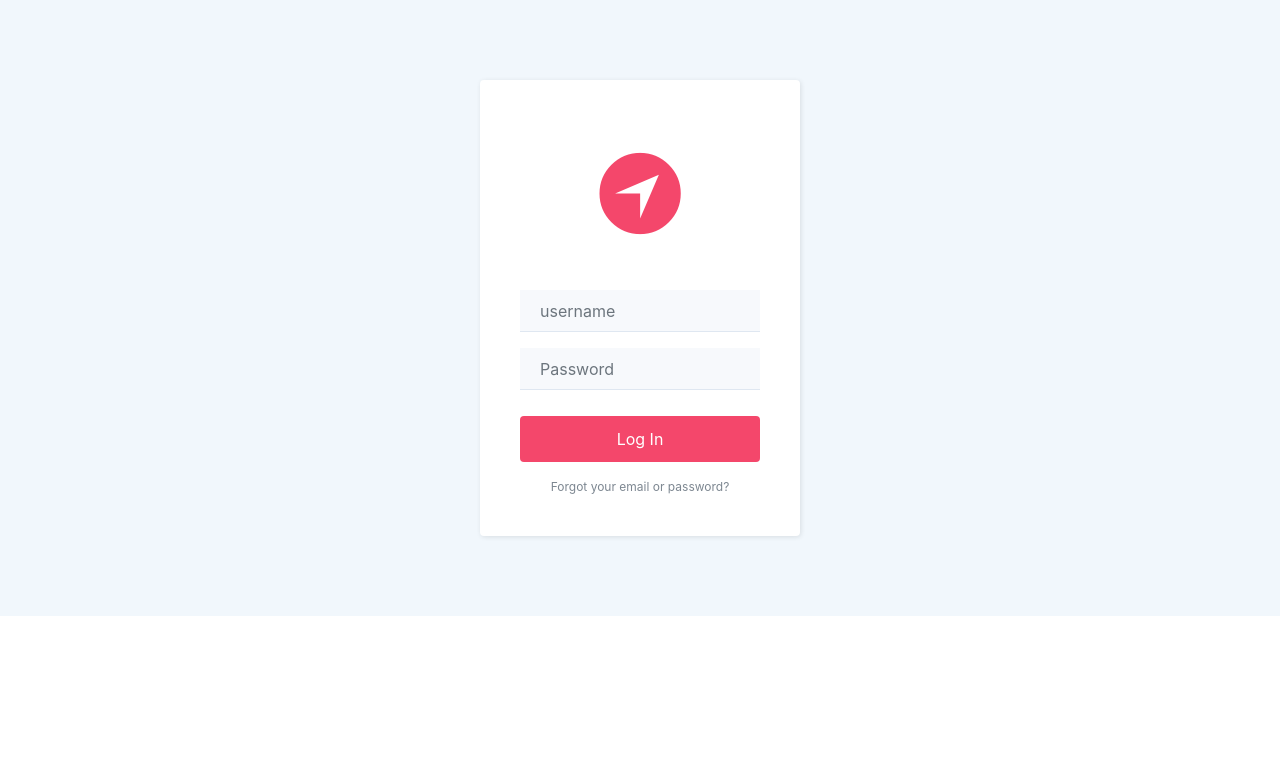
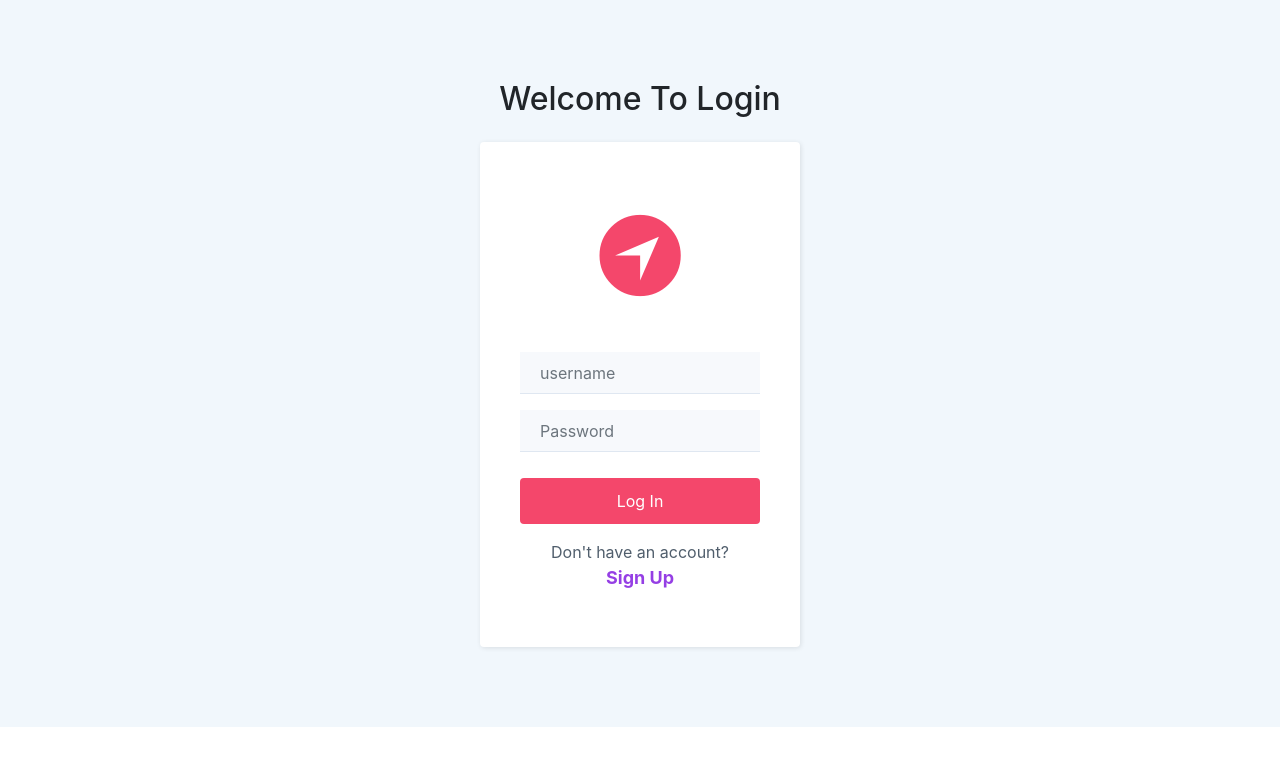
Before and after one commit to Pawan243/Django-Hospital-Management, a Django app: page /login/ in a window 1280 px wide. Shown: the top 766 px of the page. Run offline with Django 3.2, Linux system fonts and the light colour scheme; some libraries are stand-ins or nearby versions.

Commit message:
modified

```diff
--- a/HMS/Hospital/templates/login.html
+++ b/HMS/Hospital/templates/login.html
@@ -12,6 +12,17 @@
 
 <body>
     <div class="login-clean">
+        <div class="contaier">
+            <h2 class="text-center pb-3">Welcome To Login</h2>
+        </div>
+        <div>
+            {% for message in messages %}
+            <script>
+                alert('{{message}}')
+            </script>
+            {% endfor %}
+        </div>
+        <h2 class="sr-only">Login Form</h2>
         <form method="post">
             {% csrf_token %}
             <h2 class="sr-only">Login Form</h2>
@@ -20,7 +31,8 @@
             <div class="form-group"><input class="form-control" type="password" name="password" placeholder="Password">
             </div>
             <div class="form-group"><button class="btn btn-primary btn-block" type="submit">Log In</button></div>
-            <a href="#" class="forgot">Forgot your email or password?</a>
+            <p class="text-center">Don't have an account?
+            <a href="/register" class="forgot" style="color: blueviolet; font-size:large "><b>Sign Up</b></a> </p>
         </form>
     </div>
     <script src="https://cdnjs.cloudflare.com/ajax/libs/jquery/3.2.1/jquery.min.js"></script>
```
